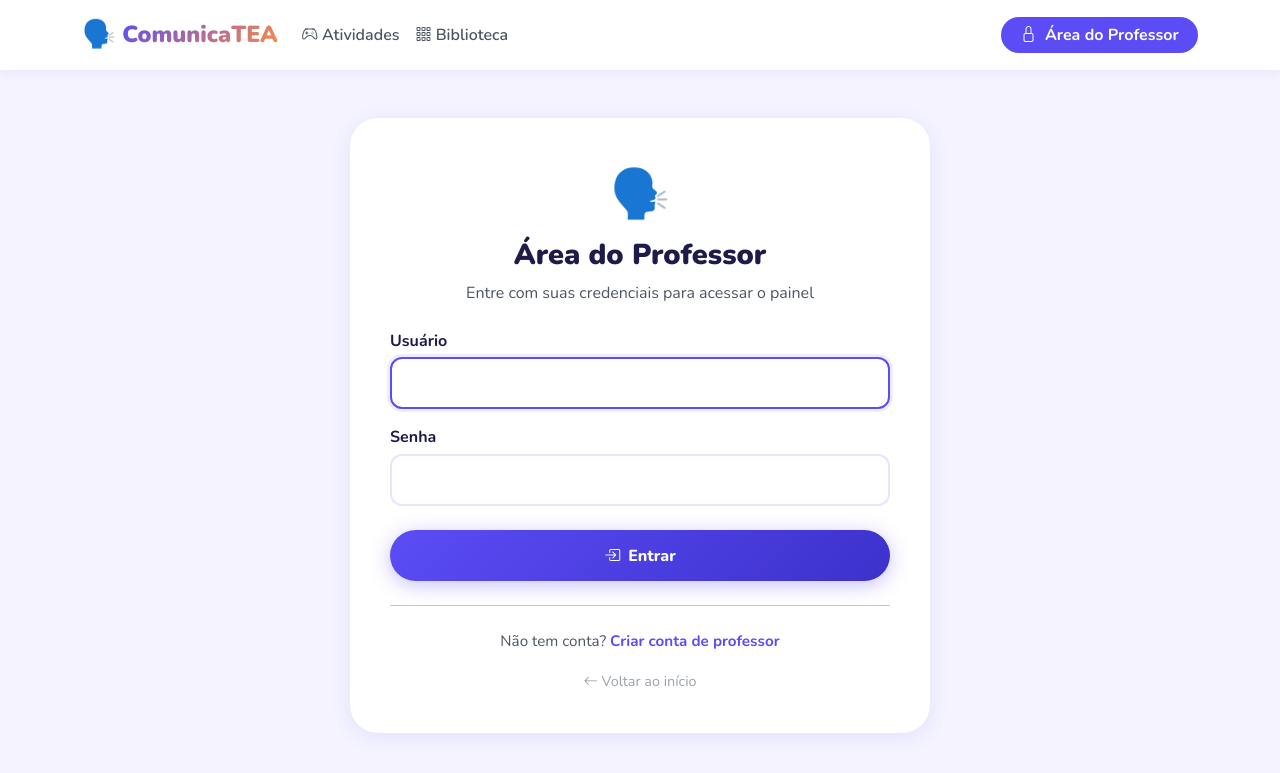
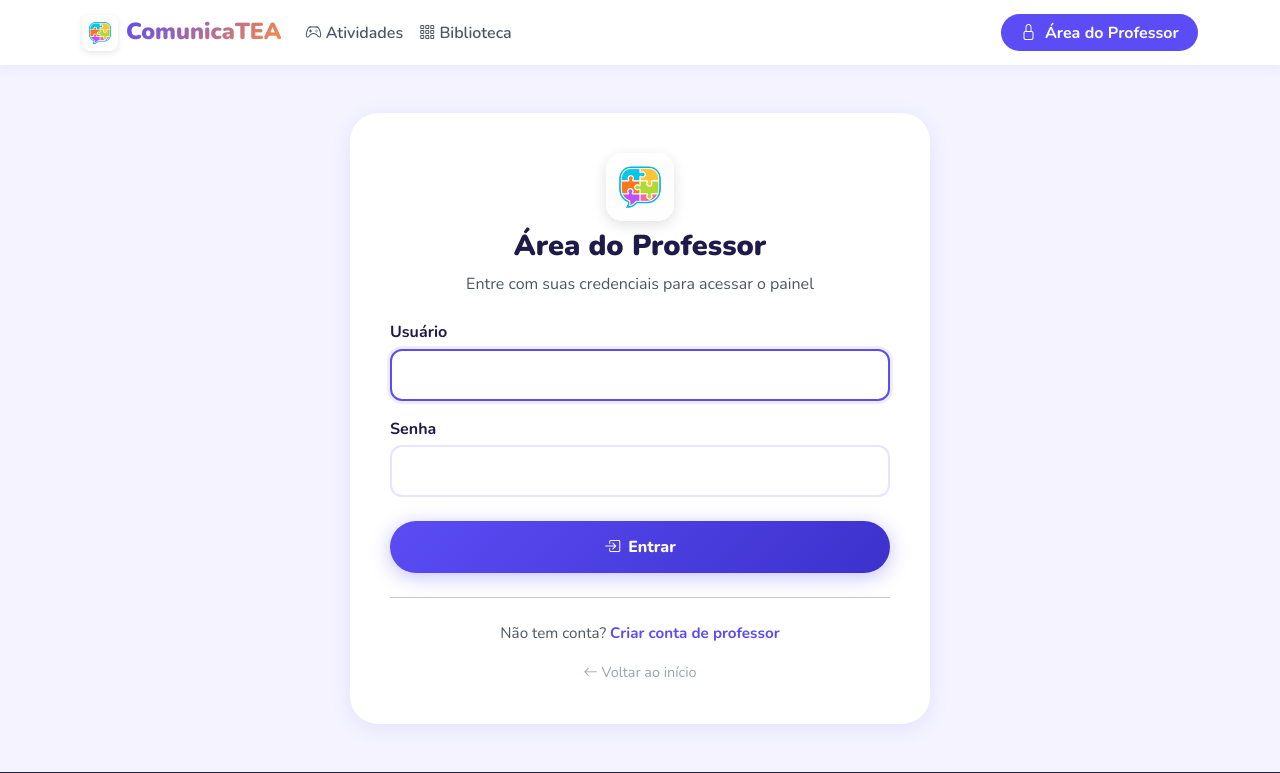
Before and after one commit to herbertt007/comunicatea, a Django app: page /usuarios/login/ in a window 1280 px wide. Shown: the top 773 px of the page. Run offline with Django 4.2, Linux system fonts and the light colour scheme; some libraries are stand-ins or nearby versions.

Commit message:
feat: add colorful ComunicaTEA logo, favicon and update navbar and landing page

```diff
--- a/config/urls.py
+++ b/config/urls.py
@@ -3,10 +3,12 @@ from django.urls import path, include
 from django.conf import settings
 from django.conf.urls.static import static
 from django.views.generic import RedirectView
+from django.templatetags.static import static as static_url
 from .voz import sintetizar_voz
 
 urlpatterns = [
     path('admin/', admin.site.urls),
+    path('favicon.ico', RedirectView.as_view(url=static_url('img/favicon.ico'), permanent=True)),
     path('usuarios/', include('usuarios.urls', namespace='usuarios')),
     path('', RedirectView.as_view(url='/usuarios/', permanent=False), name='home'),
     path('estudantes/', include('estudantes.urls', namespace='estudantes')),
--- a/static/css/comunicatea.css
+++ b/static/css/comunicatea.css
@@ -50,7 +50,14 @@ img { max-width: 100%; }
   padding: 0.6rem 0;
   position: sticky; top: 0; z-index: 200;
 }
-.ctea-brand { display: flex; align-items: center; gap: 0.4rem; }
+.ctea-brand { display: flex; align-items: center; gap: 0.5rem; }
+.ctea-brand-logo {
+  width: 36px;
+  height: 36px;
+  object-fit: contain;
+  border-radius: 8px;
+  box-shadow: 0 2px 6px rgba(0, 0, 0, 0.1);
+}
 .ctea-brand-icon { font-size: 1.7rem; }
 .ctea-brand-name {
   font-size: 1.45rem; font-weight: 900;
--- a/templates/base.html
+++ b/templates/base.html
@@ -6,6 +6,9 @@
   <meta name="viewport" content="width=device-width, initial-scale=1.0">
   <title>{% block title %}ComunicaTEA{% endblock %} — Comunicação Aumentativa e Alternativa</title>
   <meta name="description" content="{% block meta_desc %}Plataforma de Comunicação Aumentativa e Alternativa para o AEE — apoio à comunicação de estudantes autistas.{% endblock %}">
+  <link rel="icon" type="image/png" sizes="32x32" href="{% static 'img/favicon.png' %}">
+  <link rel="shortcut icon" href="{% static 'img/favicon.ico' %}">
+  <link rel="apple-touch-icon" href="{% static 'img/logo-comunicatea.png' %}">
   <link rel="preconnect" href="https://fonts.googleapis.com">
   <link href="https://fonts.googleapis.com/css2?family=Nunito:wght@400;500;600;700;800;900&display=swap" rel="stylesheet">
   <link href="https://cdn.jsdelivr.net/npm/bootstrap@5.3.2/dist/css/bootstrap.min.css" rel="stylesheet">
@@ -20,7 +23,7 @@
 <nav class="navbar navbar-expand-lg ctea-nav">
   <div class="container">
     <a class="navbar-brand ctea-brand" href="{% url 'usuarios:inicio' %}">
-      <span class="ctea-brand-icon">🗣️</span>
+      <img src="{% static 'img/logo-comunicatea.png' %}" alt="Logo ComunicaTEA" class="ctea-brand-logo">
       <span class="ctea-brand-name">ComunicaTEA</span>
     </a>
     <button class="navbar-toggler border-0" type="button" data-bs-toggle="collapse" data-bs-target="#navMain" aria-label="Menu">
--- a/templates/inicio.html
+++ b/templates/inicio.html
@@ -22,7 +22,7 @@
         </div>
       </div>
       <div class="col-lg-5 text-center d-none d-lg-block">
-        <div style="font-size:7rem;filter:drop-shadow(0 8px 20px rgba(0,0,0,0.2));animation:pulse 3s infinite">🗣️</div>
+        <img src="{% static 'img/logo-comunicatea.png' %}" alt="Logo ComunicaTEA" class="img-fluid" style="max-width:260px;border-radius:32px;box-shadow:0 16px 40px rgba(0,0,0,0.3);animation:pulse 4s infinite">
       </div>
     </div>
   </div>
--- a/templates/registration/login.html
+++ b/templates/registration/login.html
@@ -1,10 +1,11 @@
 {% extends 'base.html' %}
+{% load static %}
 {% block title %}Entrar{% endblock %}
 {% block content %}
 <div class="container" style="min-height:80vh;display:flex;align-items:center;justify-content:center;padding:3rem 1rem">
   <div class="ctea-form-wrap w-100">
     <div class="text-center mb-4">
-      <div style="font-size:3rem">🗣️</div>
+      <img src="{% static 'img/logo-comunicatea.png' %}" alt="Logo ComunicaTEA" style="width:68px;height:68px;object-fit:contain;border-radius:16px;box-shadow:0 4px 14px rgba(0,0,0,0.12)">
       <h1 class="fw-black mt-2" style="font-size:1.8rem">Área do Professor</h1>
       <p style="color:var(--text-2)">Entre com suas credenciais para acessar o painel</p>
     </div>
```
Also changed, not shown: static/img/favicon.ico (added), static/img/favicon.png (added), static/img/logo-comunicatea.png (added).
